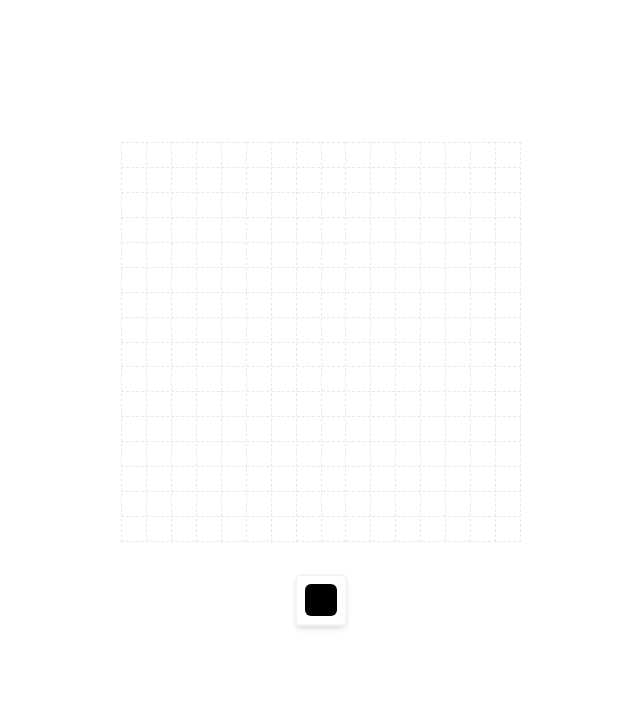
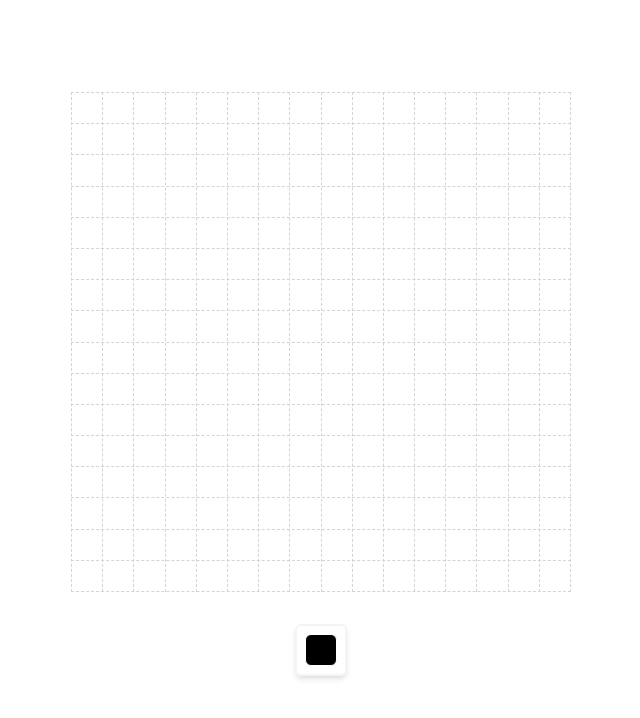
Before and after one commit to kylerits/nice-sprites, a Next.js app: page / in a window 1280 px wide. Shown: the top 718 px of the page, without its empty margins (319-959 px from the left). Built offline with nearby package versions, Linux system fonts and the light colour scheme.

Commit message:
coloring grid better

```diff
--- a/components/SpriteGrid.tsx
+++ b/components/SpriteGrid.tsx
@@ -39,11 +39,11 @@ const SpriteGrid = ({bitCount, currentColor}) => {
   }, [currentPixels])
 
   return (
-    <div className="sprite-grid-wrap relative max-w-[400px] mx-auto">
+    <div className="sprite-grid-wrap relative w-full max-w-[350px] lg:max-w-[500px] mx-auto">
       {/* Pseudo Grid */}
-      <div className="pseudo-grid absolute w-full h-full grid border-b border-dashed">
+      <div className="pseudo-grid absolute w-full h-full grid border-gray-300 border-b border-dashed">
         {Array.from(Array(bitCount).keys()).map(row => (
-          <div key={row} className="grid-row border-t border-dashed"
+          <div key={row} className="grid-row border-gray-300 border-t border-dashed"
             style={{
               gridColumn: `span ${bitCount}`,
               gridRowStart: `${row + 1}`,
@@ -51,9 +51,9 @@ const SpriteGrid = ({bitCount, currentColor}) => {
           ></div>
         ))}
       </div>
-      <div className="pseudo-grid absolute w-full h-full grid border-l border-dashed">
+      <div className="pseudo-grid absolute w-full h-full grid border-gray-300 border-l border-dashed">
         {Array.from(Array(bitCount).keys()).map(col => (
-          <div key={col} className="grid-col border-r border-dashed"
+          <div key={col} className="grid-col border-gray-300 border-r border-dashed"
             style={{
               gridRow: `span ${bitCount}`,
               gridColumnStart: `${col + 1}`,
@@ -87,9 +87,9 @@ const SpriteGrid = ({bitCount, currentColor}) => {
       </div>
       {currentPixels.length > 0 ? (
         <button
-          className="absolute bottom-full right-0 my-2"
+          className="absolute bottom-full right-0 my-2 text-red-500 text-xs uppercase tracking-widest hover:text-red-800 font-semibold italic duration-200"
           onClick={() => { clearColors() }}
-        >Clear All</button>
+        >Clear</button>
       ) : null}
     </div>
   );
--- a/pages/index.tsx
+++ b/pages/index.tsx
@@ -34,7 +34,7 @@ const Home: NextPage = () => {
                 onClick={() => setShowColorPicker(!showColorPicker)}
                 aria-label="Current Color"
                 title="Current Color"
-              ><span className="inline-block w-8 h-8 rounded-md" style={{ backgroundColor: currentColor }}></span></button>
+              ><span className="inline-block w-8 h-8 rounded-md border border-white" style={{ backgroundColor: currentColor }}></span></button>
               { showColorPicker ? (
                 <SketchPicker
                   className="absolute bottom-full right-[50%] z-10 transform translate-x-1/2"
```
